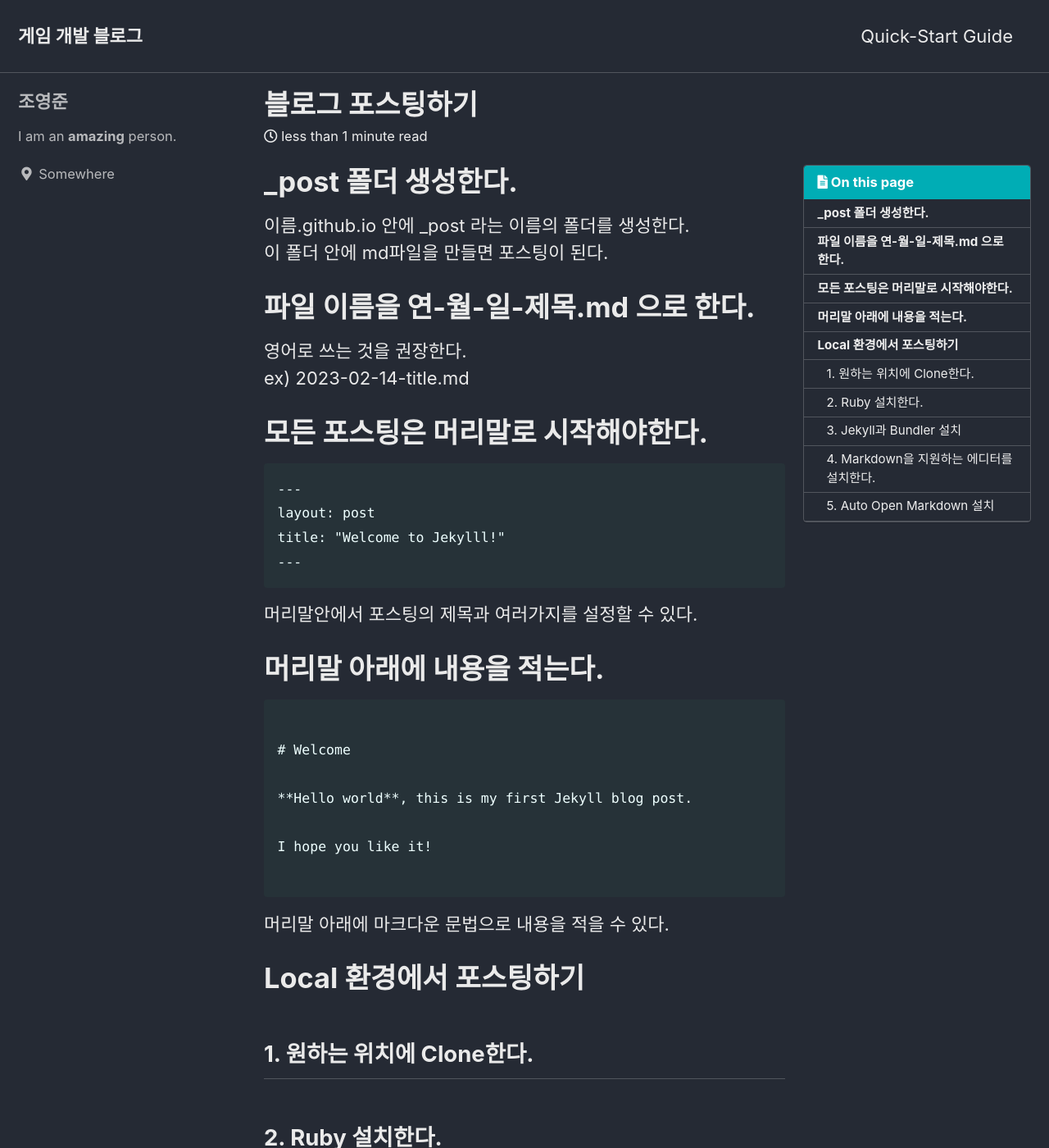
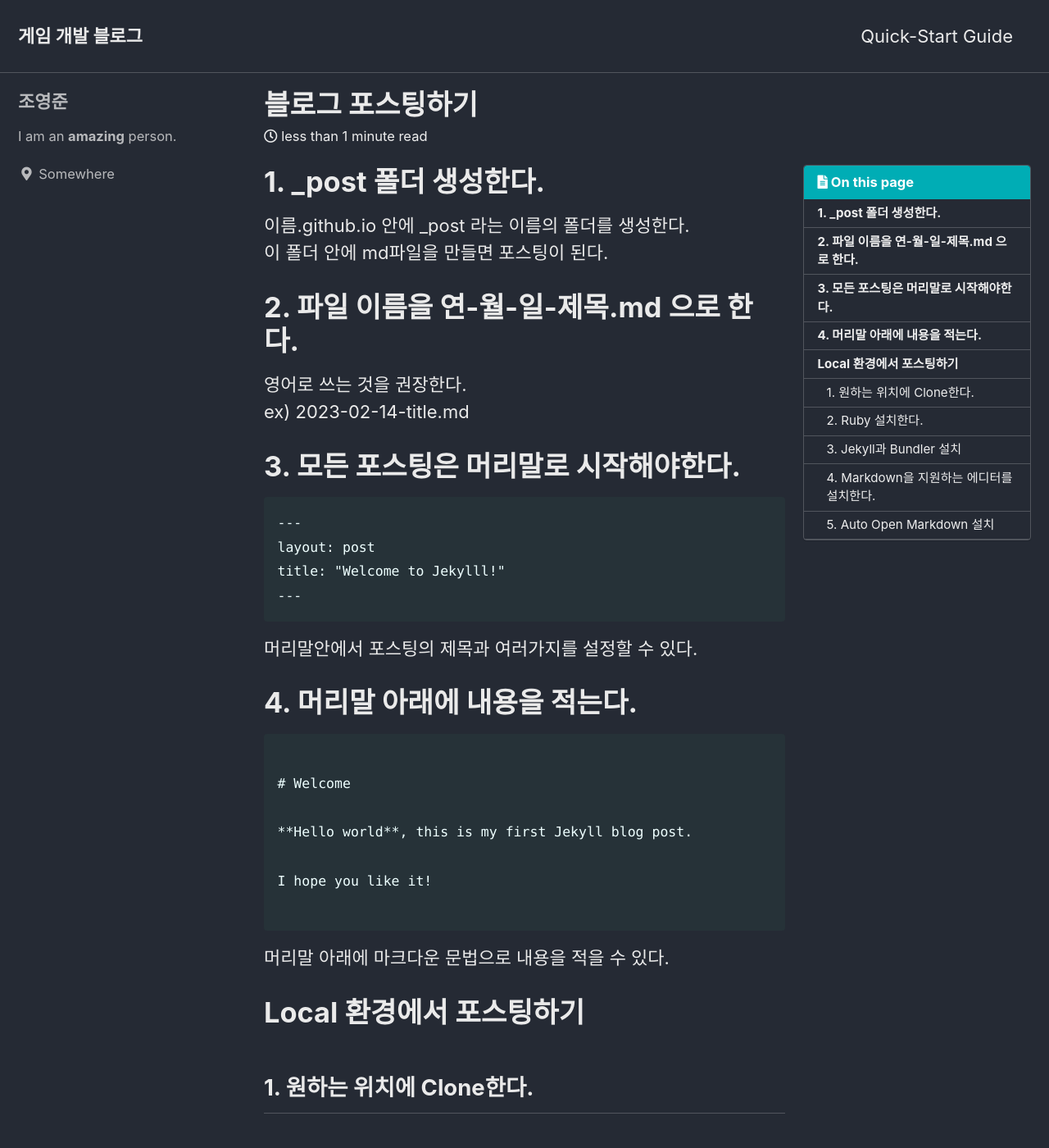
Before and after one commit to dudjun/dudjun.github.io, a Jekyll site: the page built from _posts/2023-02-14-Posting.md, in a window 1280 px wide and 1400 px high. Shown: the whole window at 82% size. Built offline with Jekyll 4.4.1, drawn with Linux system fonts in a browser that asks for light colours; cached includes are drawn as plain includes.

Commit message:
Update 2023-02-14-Posting.md

````diff
--- a/_posts/2023-02-14-Posting.md
+++ b/_posts/2023-02-14-Posting.md
@@ -5,17 +5,17 @@ toc: true
 toc_sticky: true
 ---
 
-# _post 폴더 생성한다.
+# 1. _post 폴더 생성한다.
 
 이름.github.io 안에 _post 라는 이름의 폴더를 생성한다.\
 이 폴더 안에 md파일을 만들면 포스팅이 된다.
 
-# 파일 이름을 연-월-일-제목.md 으로 한다.
+# 2. 파일 이름을 연-월-일-제목.md 으로 한다.
 
 영어로 쓰는 것을 권장한다.\
 ex) 2023-02-14-title.md
 
-# 모든 포스팅은 머리말로 시작해야한다.
+# 3. 모든 포스팅은 머리말로 시작해야한다.
 
 ```
 ---
@@ -25,7 +25,7 @@ title: "Welcome to Jekylll!"
 ```
 머리말안에서 포스팅의 제목과 여러가지를 설정할 수 있다.
 
-# 머리말 아래에 내용을 적는다.
+# 4. 머리말 아래에 내용을 적는다.
 
 ```
 
````
